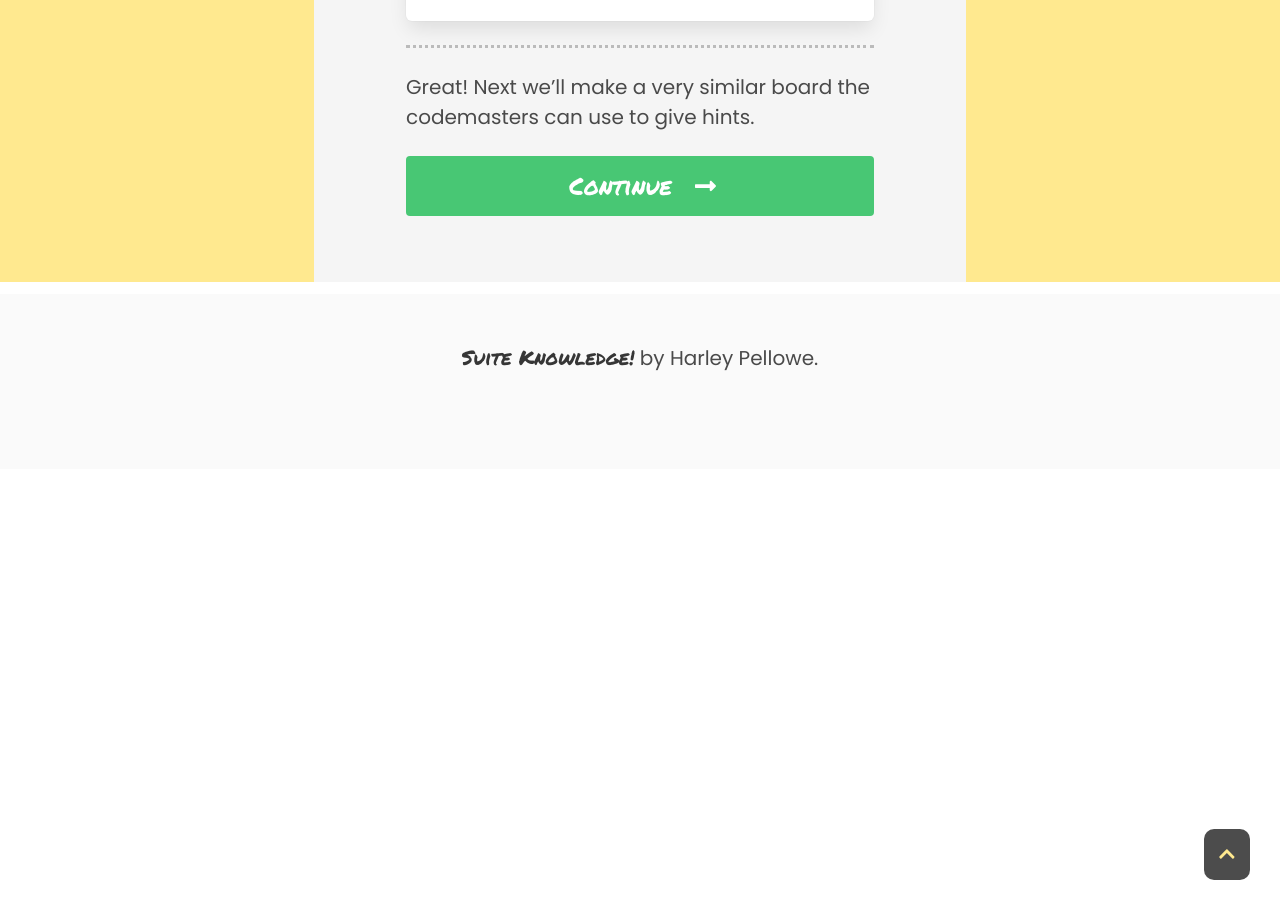
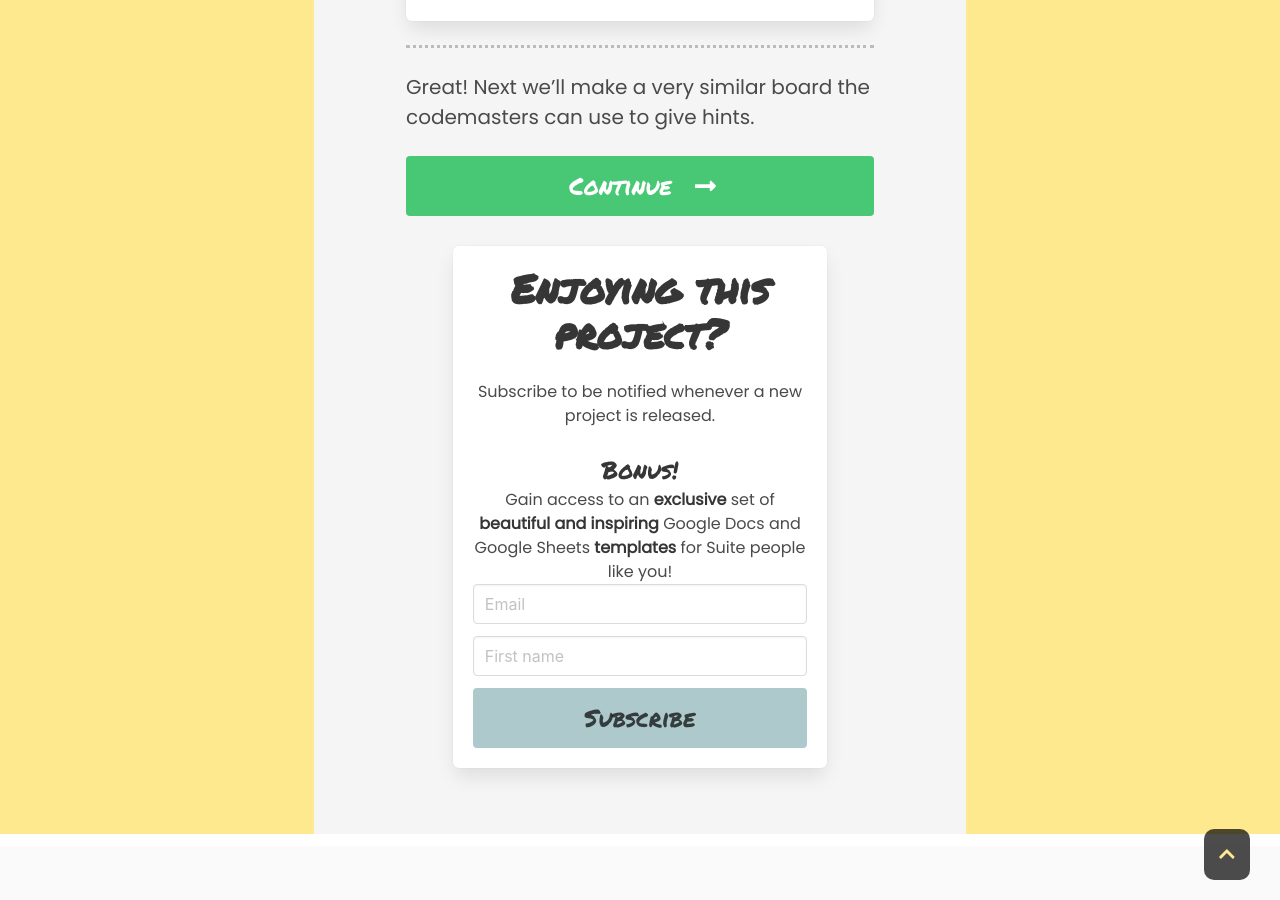
Before and after one commit to harleypellowe/harleypellowe.github.io, a Jekyll site: the page built from _posts/codenames/2020-01-13-part-2.md, in a window 1280 px wide and 900 px high, scrolled down 3363 px. Built offline with Jekyll 4.4.1, drawn with Linux system fonts in a browser that asks for light colours; nearby versions of some CDN libraries.

Commit message:
Update project posts to use project layout

```diff
--- a/_posts/codenames/2020-01-13-part-2.md
+++ b/_posts/codenames/2020-01-13-part-2.md
@@ -2,6 +2,8 @@
 title: "Codenames"
 subtitle: "Part 2: Creating the player board"
 permalink: "/projects/codenames/part-2.html"
+categories: [project]
+layout: project
 ---
 This is **Part 2** of the **Codenames** tutorial series. In this part, we're going to build the board players use to make guesses about which colors go with each word.
 
```
Also changed, not shown: _posts/codenames/2020-01-13-part-1.md (+2 -0 lines), _posts/codenames/2020-01-13-part-3.md (+2 -0 lines), _posts/codenames/2020-01-13-part-4.md (+2 -0 lines), _posts/codenames/2020-01-13-part-5.md (+2 -0 lines).
